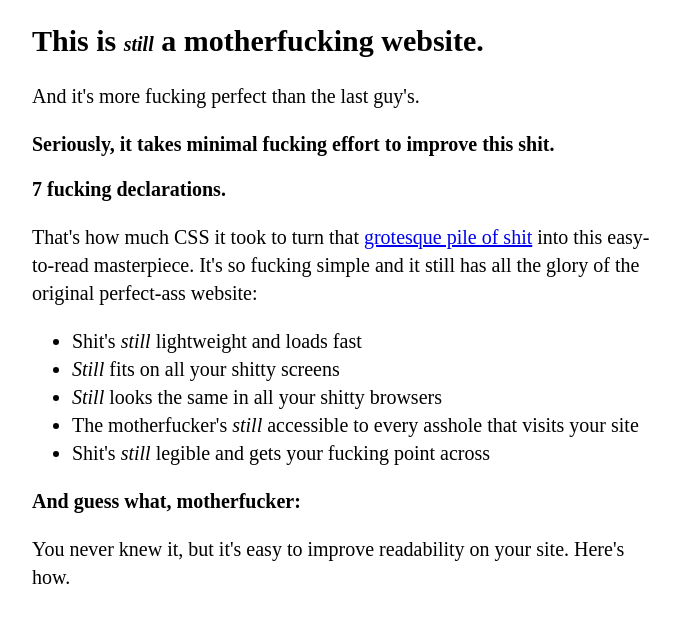
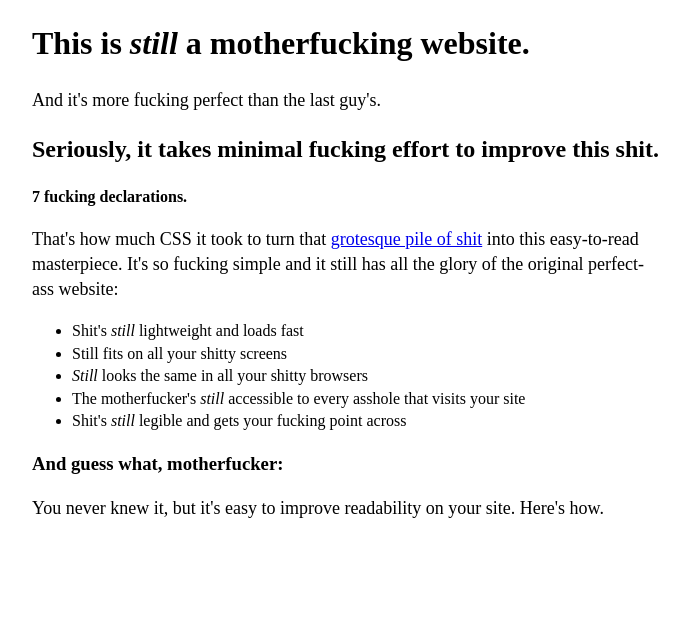
Before and after one commit to Anouarsoufyani/bettermotherfuckingwebsite, a plain HTML site: page index.html in a window 1280 px wide. Shown: the whole page, without its empty margins (292-981 px from the left). Drawn offline with Linux system fonts and the light colour scheme.

Commit message:
Better Motherfuckingwebsite : commit one

```diff
--- a/index.html
+++ b/index.html
@@ -7,11 +7,16 @@
     <title>Better Motherfucking Website</title>
     <style>
         h1{
-            font-size:30px;
+            font-size: 2em;
+        }
+        h3{
+            font-size: 1.17em;
+        }
+        p{
+            font-size: 18px;
         }
         *{
             line-height: 140%;
-            font-size: 20px;
         }
         div{
             width: 50%;
@@ -22,17 +27,17 @@
 </head>
 <body>
     <div>
-        <h1>This is <i>still</i> a motherfucking website.</h1>
+        <h1>This is <em>still</em> a motherfucking website.</h1>
         <p>And it's more fucking perfect than the last guy's.</p>
         <h2>Seriously, it takes minimal fucking effort to improve this shit.</h2>
         <strong>7 fucking declarations.</strong>
         <p>That's how much CSS it took to turn that <a href="#">grotesque pile of shit</a> into this easy-to-read masterpiece. It's so fucking simple and it still has all the glory of the original perfect-ass website:</p>
         <ul>
-            <li>Shit's <i>still</i> lightweight and loads fast</li>
-            <li><i>Still</i> fits on all your shitty screens</li>
-            <li><i>Still</i> looks the same in all your shitty browsers</li>
-            <li>The motherfucker's <i>still</i> accessible to every asshole that visits your site</li>
-            <li>Shit's <i>still</i> legible and gets your fucking point across</li>
+            <li>Shit's <em>still</em> lightweight and loads fast</li>
+            <li><em></em>Still</em> fits on all your shitty screens</li>
+            <li><em>Still</em> looks the same in all your shitty browsers</li>
+            <li>The motherfucker's <em>still</em> accessible to every asshole that visits your site</li>
+            <li>Shit's <em>still</em> legible and gets your fucking point across</li>
         </ul>
         <h3>And guess what, motherfucker:</h3>
         <p>You never knew it, but it's easy to improve readability on your site. Here's how.</p>
```
